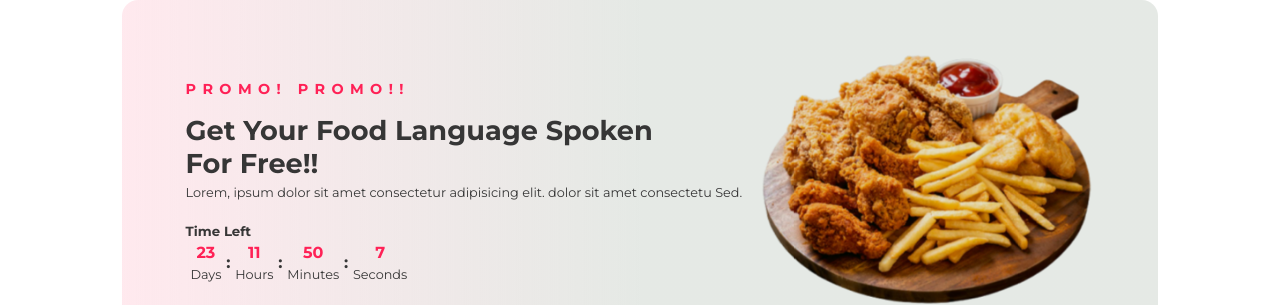
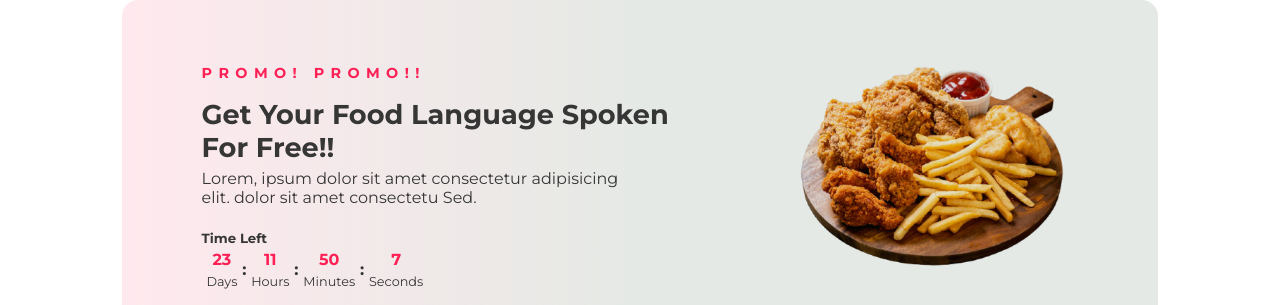
Before and after one commit to bimbo-ade/My-FoodLang, a React (Create React App) app: page / in a window 1280 px wide. Shown: the part 1077-1382 px from the top of the page. Built offline with nearby package versions, Linux system fonts and the light colour scheme.

Commit message:
more styles restructuring

```diff
--- a/src/components/Ads/Ads.style.js
+++ b/src/components/Ads/Ads.style.js
@@ -141,6 +141,10 @@ export const Div = styled.div`
       @media ${device.ipad} {
         width: 400px;
       }
+      @media (min-width:1024px) and (max-width:1102px){
+        width: 420px;
+      }
+
     }
   }
 `;
--- a/src/components/Carousel/carousel.style.js
+++ b/src/components/Carousel/carousel.style.js
@@ -8,8 +8,8 @@ export const Div = styled.div`
   margin: 4rem auto 0;
 
   img {
-    margin-top: 2rem;
-    margin-left: 37rem;
+     margin-top: 1rem;
+    margin-left: 38rem;
     width: 40%;
     height: 40%;
     @media ${device.ipad}{
@@ -20,6 +20,24 @@ export const Div = styled.div`
       opacity:0;
 
     }
+    @media ${device.laptop}{
+      margin: 3rem 0;
+    margin-left: 40rem;
+      width: 32%;
+      height: 32%;
+    }
+    @media (min-width:1024px) and (max-width:1102px){
+      margin: 5rem 0;
+      margin-left: 33rem;
+        width: 32%;
+        height: 33%;
+    }
+    @media (min-width:1103px) and (max-width:1160px){
+      margin- 4rem 0;
+      margin-left: 36rem;
+        width: 34%;
+        height: 34%;
+    }
 
   }
 `;
--- a/src/components/Device.jsx
+++ b/src/components/Device.jsx
@@ -1,12 +1,12 @@
 const minSizes = {
   mobile: "320px",
   ipad: "766px",
-  laptop: "1025px",
+  laptop: "1024px",
 };
 const maxSizes = {
   mobile: "765px",
-  ipad: "1024px",
-  laptop: "1300px",
+  ipad: "1023px",
+  laptop: "1550px",
 };
 export const device = {
   mobile: `(min-width:${minSizes.mobile} )and ( max-width:${maxSizes.mobile})`,
--- a/src/components/Promo/Giveaway/Giveaway.jsx
+++ b/src/components/Promo/Giveaway/Giveaway.jsx
@@ -13,7 +13,7 @@ const Giveaway = () => {
           <div className="left-cont">
             <h6>PROMO! PROMO!! </h6>
             <h2> Get Your Food Language Spoken For Free!!</h2>
-            <p className="">
+            <p className="desc">
               {" "}
               Lorem, ipsum dolor sit amet consectetur adipisicing elit. dolor
               sit amet consectetu Sed.
--- a/src/components/Promo/Giveaway/Giveaway.style.js
+++ b/src/components/Promo/Giveaway/Giveaway.style.js
@@ -53,9 +53,9 @@ export const Div = styled.div`
 
     }
     @media ${device.laptop} {
-      height: 43vh;
+      height: auto;
       display: none;
-
+      padding:1rem 0;
       display: grid;
       grid-template-columns: 100%;
       width: 90%;
@@ -80,7 +80,8 @@ export const Div = styled.div`
       padding: 2rem 0;
     }
     @media ${device.laptop} {
-    padding-left: 4rem;
+
+    padding:2rem 2rem 2rem 5rem;
     }
     p {
       font-size: 0.8rem;
@@ -92,10 +93,14 @@ export const Div = styled.div`
       @media${device.ipad} {
         font-size: 0.7rem;
       }
+
+    }
+    .desc{
       @media${device.laptop} {
-        // font-size: 1rem;
+        width:27rem;
+        font-size: 1rem;
       }
-    }
+     }
     h6 {
       font-size: 0.9rem;
       margin-top: 5rem;
@@ -112,7 +117,10 @@ export const Div = styled.div`
         font-size: 0.9rem;
         margin-top: 1rem;
       }
+      @media${device.laptop} {
+      margin-top: 1rem;
     }
+  }
     h2 {
       font-size: 2rem;
 
```
